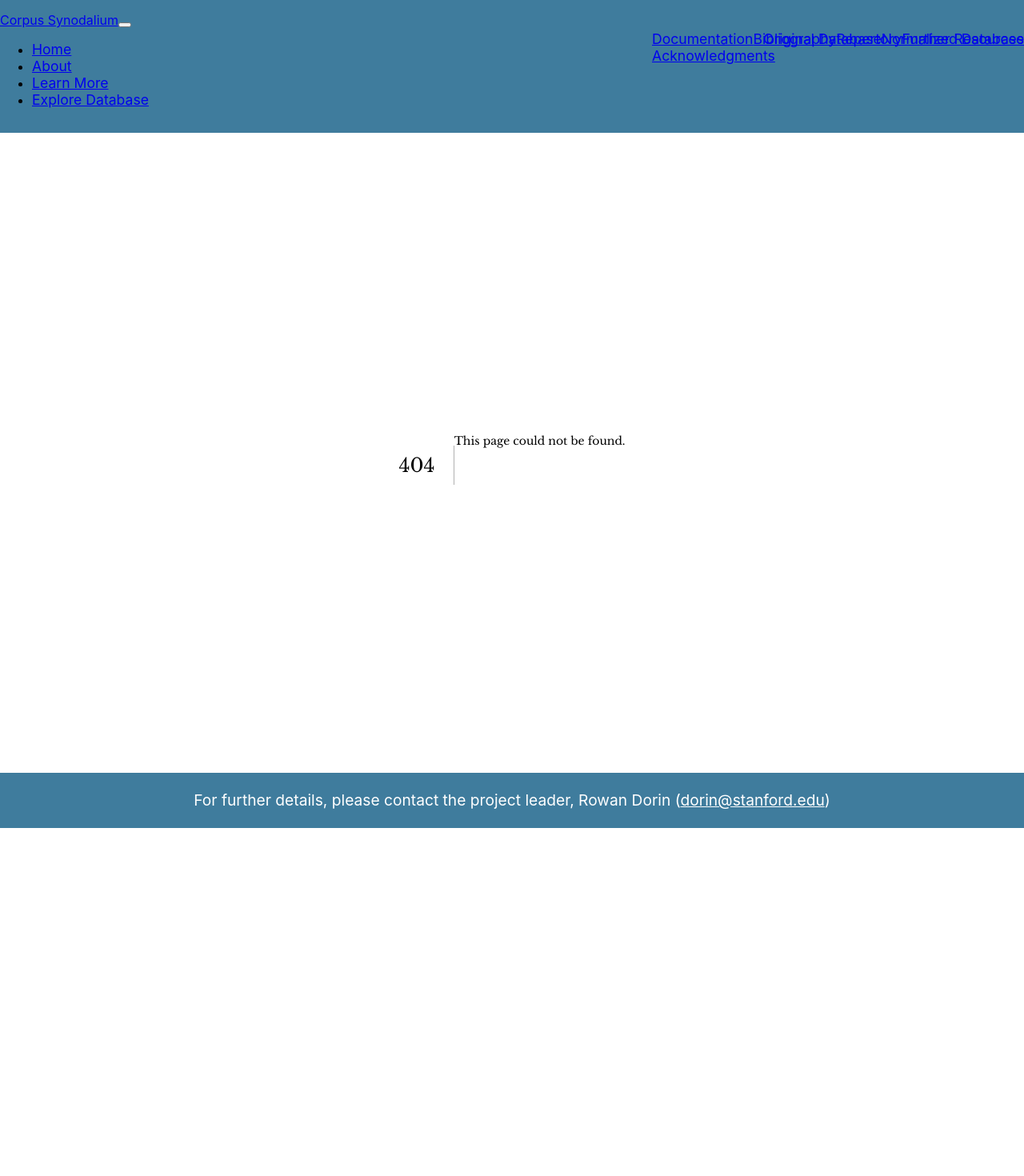
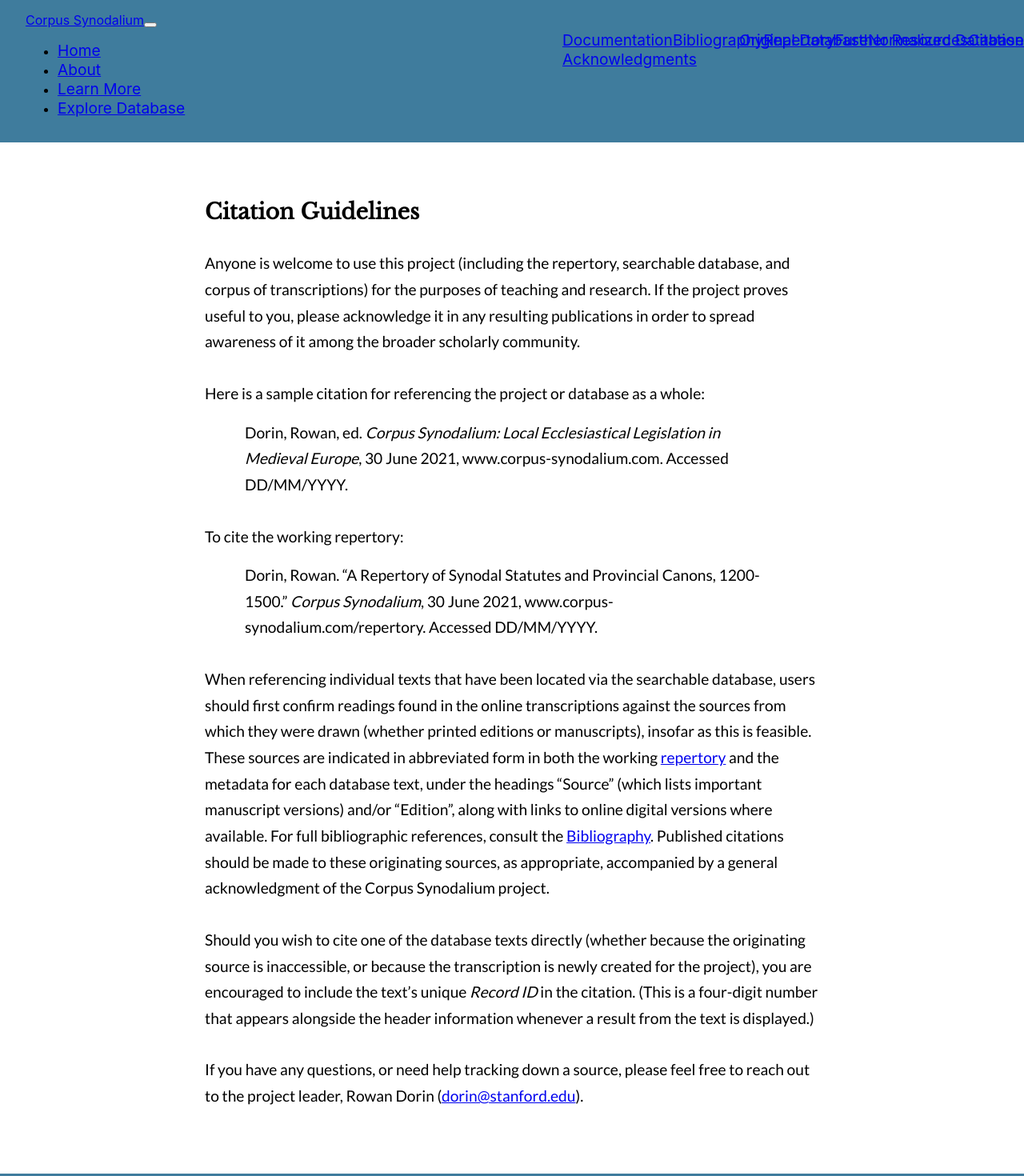
Before and after one commit to corpus-synodalium/corpus-synodalium.com, a Next.js app: page /citation in a window 1280 px wide. Before the commit this address had no page. Shown: the top 1470 px of the page at 80% size. Before the commit the page ends 1035 px from the top, so only its background shows below. Built offline with nearby package versions, Linux system fonts and the light colour scheme.

Commit message:
Add citation page and clean up CSS

```diff
--- a/components/layout.js
+++ b/components/layout.js
@@ -7,8 +7,10 @@ export const Layout = ({ children }) => {
         <>
             <DefaultHead />
             <NavBar />
-            <div className="cover-container d-flex w-100 h-100 p-3 mx-auto flex-column">
-                {children}
+            <div className="cover-container d-flex w-100 h-100 mx-auto flex-column">
+                <main role="main" className="inner cover" id="text-body">
+                    {children}
+                </main>
             </div>
             <Footer />
         </>
--- a/components/nav.js
+++ b/components/nav.js
@@ -62,6 +62,10 @@ export const NavBar = () => {
                                 </a>
                             </Link>
 
+                            <Link href="/citation">
+                                <a className="dropdown-item">Citation</a>
+                            </Link>
+
                             <div className="dropdown-divider"></div>
 
                             <Link href="/acknowledgments">
--- a/pages/about.js
+++ b/pages/about.js
@@ -1,6 +1,6 @@
 const About = () => (
-    <main role="main" className="inner cover" id="text-body">
-        <h1 className="cover-heading bottom50">Project Description</h1>
+    <>
+        <h2 className="mb-2rem">Project Description</h2>
 
         <p>
             Late medieval European society was profoundly shaped by the legal
@@ -60,7 +60,7 @@ const About = () => (
             Europe.
         </p>
         <br />
-    </main>
+    </>
 );
 
 export default About;
--- a/pages/bibliography.js
+++ b/pages/bibliography.js
@@ -1,6 +1,5 @@
 const Bibliography = () => (
-    <main role="main" className="inner cover" id="text-body">
-        <br />
+    <>
         <div className="jumbotron">
             <h2>Bibliography</h2>
             <hr className="my-4" />
@@ -20,7 +19,7 @@ const Bibliography = () => (
                 </a>
             </p>
         </div>
-    </main>
+    </>
 );
 
 export default Bibliography;
--- /dev/null
+++ b/pages/citation.js
@@ -0,0 +1,76 @@
+import Link from 'next/link';
+
+const Citation = () => (
+    <>
+        <h2 className="mb-2rem">Citation Guidelines</h2>
+        <p>
+            Anyone is welcome to use this project (including the repertory,
+            searchable database, and corpus of transcriptions) for the purposes
+            of teaching and research. If the project proves useful to you,
+            please acknowledge it in any resulting publications in order to
+            spread awareness of it among the broader scholarly community.
+        </p>
+
+        <p>
+            Here is a sample citation for referencing the project or database as
+            a whole:
+        </p>
+
+        <p className="sample-citation">
+            Dorin, Rowan, ed.{' '}
+            <i>
+                Corpus Synodalium: Local Ecclesiastical Legislation in Medieval
+                Europe
+            </i>
+            , 30 June 2021, www.corpus-synodalium.com. Accessed DD/MM/YYYY.
+        </p>
+
+        <p>To cite the working repertory:</p>
+
+        <p className="sample-citation">
+            Dorin, Rowan. “A Repertory of Synodal Statutes and Provincial
+            Canons, 1200-1500.” <i>Corpus Synodalium</i>, 30 June 2021,
+            www.corpus-synodalium.com/repertory. Accessed DD/MM/YYYY.
+        </p>
+
+        <p>
+            When referencing individual texts that have been located via the
+            searchable database, users should first confirm readings found in
+            the online transcriptions against the sources from which they were
+            drawn (whether printed editions or manuscripts), insofar as this is
+            feasible. These sources are indicated in abbreviated form in both
+            the working{' '}
+            <Link href="/repertory">
+                <a>repertory</a>
+            </Link>{' '}
+            and the metadata for each database text, under the headings “Source”
+            (which lists important manuscript versions) and/or “Edition”, along
+            with links to online digital versions where available. For full
+            bibliographic references, consult the{' '}
+            <Link href="/bibliography">
+                <a>Bibliography</a>
+            </Link>
+            . Published citations should be made to these originating sources,
+            as appropriate, accompanied by a general acknowledgment of the
+            Corpus Synodalium project.
+        </p>
+
+        <p>
+            Should you wish to cite one of the database texts directly (whether
+            because the originating source is inaccessible, or because the
+            transcription is newly created for the project), you are encouraged
+            to include the text’s unique <i>Record ID</i> in the citation. (This
+            is a four-digit number that appears alongside the header information
+            whenever a result from the text is displayed.)
+        </p>
+
+        <p>
+            If you have any questions, or need help tracking down a source,
+            please feel free to reach out to the project leader, Rowan Dorin (
+            <a href="mailto:dorin@stanford.edu">dorin@stanford.edu</a>
+            ).
+        </p>
+    </>
+);
+
+export default Citation;
--- a/styles/globals.css
+++ b/styles/globals.css
@@ -25,43 +25,35 @@ body {
 
 h1,
 h2,
-h3 {
+h3,
+h4,
+h5 {
     font-family: 'Libre Baskerville', serif;
-}
-
-h1 {
-    margin: 30px 0px 0px 0px !important;
-}
-
-h1.bottom50 {
-    margin-bottom: 50px !important;
-}
-
-h3 {
-    margin: 30px 0px !important;
 }
 
 .sub-heading {
     font-family: 'Lato', -apple-system, BlinkMacSystemFont, Segoe UI, sans-serif;
     font-weight: 400;
     letter-spacing: 0.5px;
-    margin: 20px 0px 50px 0px !important;
     opacity: 0.8;
+}
+
+.mb-2rem {
+    margin-bottom: 2rem !important;
 }
 
 /* nav-bar */
 
 .navbar {
-    padding-top: 15px;
-    padding-bottom: 15px;
+    padding: 15px 2rem;
 }
 
 .nav-link {
-    font-size: 1.1em;
+    font-size: 1.2rem;
 }
 
 .dropdown-menu {
-    font-size: 1.1em;
+    font-size: 1.2rem;
     position: absolute;
     will-change: transform;
     top: 0px;
@@ -69,33 +61,27 @@ h3 {
     transform: translate3d(0px, 38px, 0px);
 }
 
-#navigation {
-    padding-right: 3%;
-}
-
 /* text */
 
 p {
-    font-size: 1.1em;
-    line-height: 1.7em;
-    margin-bottom: 25px;
+    font-size: 1.2rem;
+    line-height: 1.7;
+    margin-bottom: 2rem;
 }
 
 #text-body {
-    font-family: 'Lato', sans-serif;
+    font-family: 'Lato', -apple-system, BlinkMacSystemFont, Segoe UI, sans-serif;
     font-size: 18px;
-    padding-left: 20%;
-    padding-right: 20%;
-    min-height: calc(100vh - 165px); /* (65 + 20)px for footer + 60px for nav */
+    padding: 3rem 20%;
+    min-height: calc(100vh - 142px); /* 100% - (nav+footer heights) */
 }
 
 @media only screen and (max-width: 600px) {
     #text-body {
-        padding-left: 5%;
-        padding-right: 5%;
+        padding: 2rem 5%;
         min-height: calc(
-            100vh - 195px
-        ); /* footer text takes more vertical space on smaller screens */
+            100vh - 172px
+        ); /* footer text takes more height on smaller screens */
     }
 }
 
@@ -103,19 +89,9 @@ p {
     padding-bottom: 24px;
 }
 
-/* image */
-
-.image-overflow {
-    height: 17rem;
-    overflow-y: hidden;
-}
-
-.image-container {
-    margin: 50px 0px !important;
-}
-
-.card-text {
-    font-size: 0.9em !important;
+.sample-citation {
+    padding: 0 50px;
+    margin-top: -1rem;
 }
 
 /* footer */
@@ -127,11 +103,10 @@ footer {
 }
 
 footer p {
-    font-size: 1.2em;
+    font-size: 1.2rem;
     margin: 0.5rem;
-    font-family: -apple-system, BlinkMacSystemFont, 'Segoe UI', Roboto,
-        'Helvetica Neue', Arial, sans-serif, 'Apple Color Emoji',
-        'Segoe UI Emoji', 'Segoe UI Symbol';
+    font-family: -apple-system, BlinkMacSystemFont, Segoe UI, Roboto, Oxygen,
+        Ubuntu, Cantarell, Fira Sans, Droid Sans, Helvetica Neue, sans-serif;
 }
 
 footer a {
@@ -142,11 +117,6 @@ footer a:hover {
     color: #fff;
     opacity: 0.8;
     text-decoration: none;
-}
-
-footer .love {
-    color: red;
-    padding-right: 6px;
 }
 
 /* Buttons */
```
Also changed, not shown: pages/acknowledgments.js (+12 -12 lines), pages/documentation.js (+4 -5 lines), pages/further_resources.js (+3 -4 lines), pages/index.js (+16 -6 lines), pages/repertory.js (+12 -5 lines).
